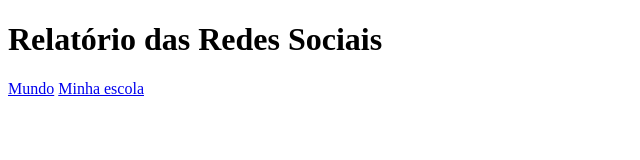
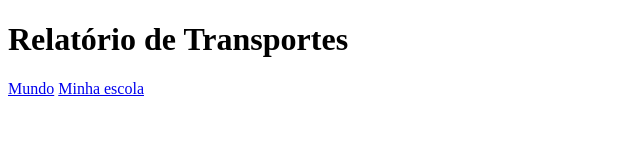
Before and after one commit to ProfGesinelly/GE_Ciencia_Dados, a plain HTML site: page index.html in a window 1280 px wide. Shown: the whole page, without its empty margins (0-640 px from the left). Drawn offline with Linux system fonts and the light colour scheme.

Commit message:
codigo do dia

```diff
--- a/index.html
+++ b/index.html
@@ -7,7 +7,7 @@
 </head>
 <body>
     <header>
-        <h1>Relatório das Redes Sociais</h1>
+        <h1>Relatório de Transportes</h1>
         <nav>
             <a href="index.html">Mundo</a>
             <a href="#">Minha escola</a>
```
